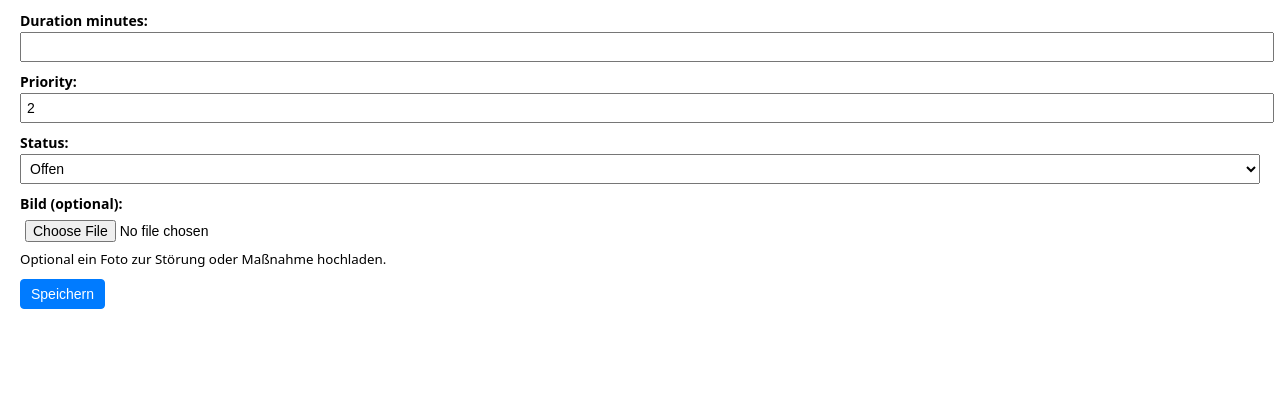
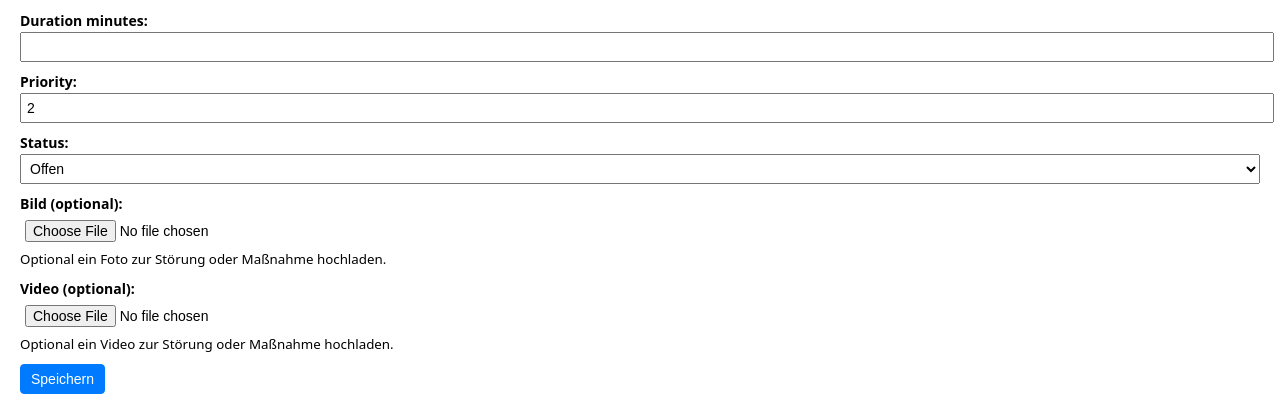
Before and after one commit to plumpsklo/Schichtbuch, a Django app: page /eintrag/neu/ in a window 1280 px wide. Shown: the part 696-1110 px from the top of the page. Before the commit the page ends 1005 px from the top, so only its background shows below. Run offline with Django 4.2, Linux system fonts and the light colour scheme; the visitor is signed in with stand-in values (Sample User, id 1); data that the repository does not hold is empty.

Commit message:
Add video upload & display for shift entries

```diff
--- a/buch/forms.py
+++ b/buch/forms.py
@@ -9,10 +9,26 @@ class ShiftEntryForm(forms.ModelForm):
         help_text="Optional ein Foto zur Störung oder Maßnahme hochladen."
     )
 
+    video = forms.FileField(
+        required=False,
+        label="Video (optional)",
+        help_text="Optional ein Video zur Störung oder Maßnahme hochladen.",
+        widget=forms.ClearableFileInput(attrs={'accept': 'video/*'})
+    )
+
     class Meta:
         model = ShiftEntry
-        fields = ['date', 'shift', 'machine', 'category', 'title', 'description',
-                  'duration_minutes', 'priority', 'status']
+        fields = [
+            'date',
+            'shift',
+            'machine',
+            'category',
+            'title',
+            'description',
+            'duration_minutes',
+            'priority',
+            'status'
+        ]
         widgets = {
             'date': forms.DateInput(attrs={'type': 'date'}),
         }
--- a/buch/models.py
+++ b/buch/models.py
@@ -58,3 +58,19 @@ class ShiftEntryImage(models.Model):
 
     def __str__(self):
         return f"Bild zu: {self.entry}"
+
+
+# ⬇️ NEU: Videos pro Eintrag
+class ShiftEntryVideo(models.Model):
+    entry = models.ForeignKey(
+        ShiftEntry,
+        on_delete=models.CASCADE,
+        related_name='videos'
+    )
+    # landet unter MEDIA_ROOT/shift_videos/
+    video = models.FileField(upload_to='shift_videos/')
+    comment = models.CharField(max_length=200, blank=True)
+    uploaded_at = models.DateTimeField(auto_now_add=True)
+
+    def __str__(self):
+        return f"Video zu: {self.entry}"
--- a/buch/templates/buch/entry_form.html
+++ b/buch/templates/buch/entry_form.html
@@ -13,6 +13,7 @@
 
 <form method="post" enctype="multipart/form-data">
     {% csrf_token %}
+
     <div class="field">
         {{ form.date.label_tag }}
         {{ form.date }}
@@ -68,6 +69,16 @@
         {{ form.image.errors }}
     </div>
 
+    <!-- 🔥 NEU: Video-Feld -->
+    <div class="field">
+        {{ form.video.label_tag }}
+        {{ form.video }}
+        {% if form.video.help_text %}
+            <small>{{ form.video.help_text }}</small>
+        {% endif %}
+        {{ form.video.errors }}
+    </div>
+
     <button type="submit" class="btn btn-primary">Speichern</button>
 </form>
 {% endblock %}
--- a/buch/views.py
+++ b/buch/views.py
@@ -8,7 +8,7 @@ from django.core.files.storage import default_storage
 from django.conf import settings
 from django.http import HttpResponse
 
-from .models import ShiftEntry, ShiftEntryImage
+from .models import ShiftEntry, ShiftEntryImage, ShiftEntryVideo
 from .forms import ShiftEntryForm
 
 
@@ -59,9 +59,12 @@ def new_entry(request):
             if image_file:
                 ShiftEntryImage.objects.create(entry=entry, image=image_file)
 
+            video_file = form.cleaned_data.get('video')
+            if video_file:
+                ShiftEntryVideo.objects.create(entry=entry, video=video_file)
+
             return redirect('home')
     else:
-        # Standard: Datum = heute, Schicht leer → der User wählt
         initial = {'date': timezone.localdate()}
         form = ShiftEntryForm(initial=initial)
 
```
Also changed, not shown: buch/templates/buch/entry_detail.html (+18 -0 lines), buch/migrations/0002_shiftentryvideo.py (added).
